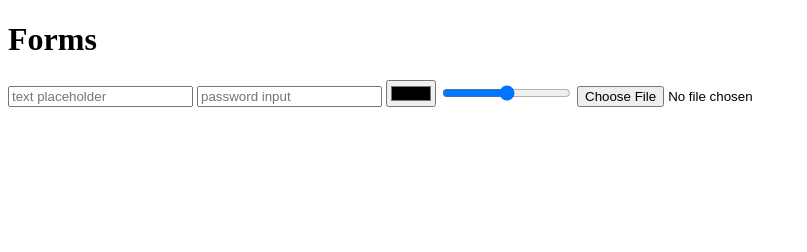
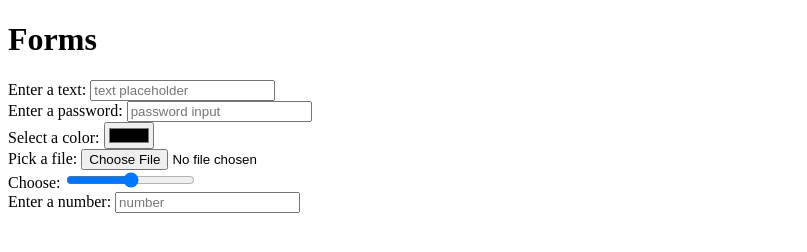
Before and after one commit to N0T1V4G0/colt-steele-bootcamp, a plain HTML site: page forms-review/forms-review.html in a window 1280 px wide. Shown: the whole page, without its empty margins (0-807 px from the left). Drawn offline with Linux system fonts and the light colour scheme.

Commit message:
add placeholder and labels

```diff
--- a/forms-review/forms-review.html
+++ b/forms-review/forms-review.html
@@ -11,11 +11,30 @@
   <!--O atributo action define para onde vai os dados do form,
   enquanto o atributo method especifica o modo como serão enviados.-->
   <form action="" method="">
-    <input type="text" placeholder="text placeholder">
-    <input type="password" placeholder="password input">
-    <input type="color">
-    <input type="range">
-    <input type="file">
+    <div>
+      <label for="text-area">Enter a text: </label>
+      <input type="text" placeholder="text placeholder" id="text-area">
+    </div>
+    <div>
+      <label for="password-area">Enter a password: </label>
+      <input type="password" placeholder="password input" id="password-area">
+    </div>
+    <div>
+      <label for="color-area">Select a color: </label>
+      <input type="color" id="color-area">
+    </div>
+    <div>
+      <label for="file-area">Pick a file: </label>
+      <input type="file" id="file-area">
+    </div>
+    <div>
+      <label for="range-area">Choose: </label>
+      <input type="range" id="range-area">
+    </div>
+    <div>
+      <label for="number-area">Enter a number: </label>
+      <input type="number" placeholder="number">
+    </div>
   </form>
 
 </body>
```
